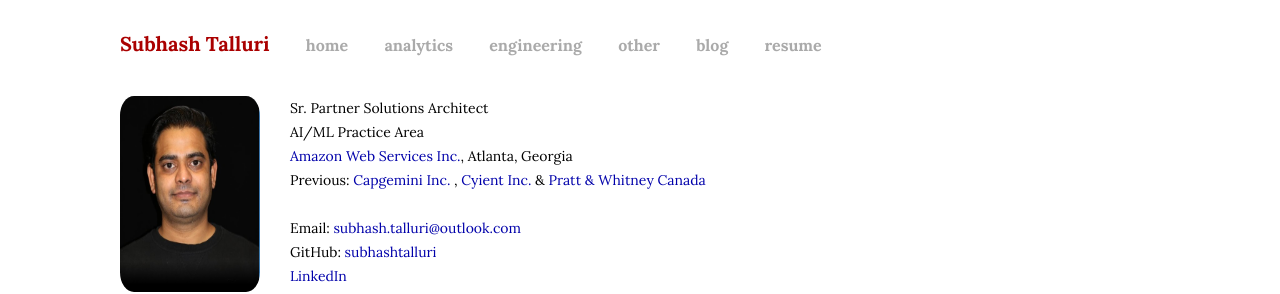
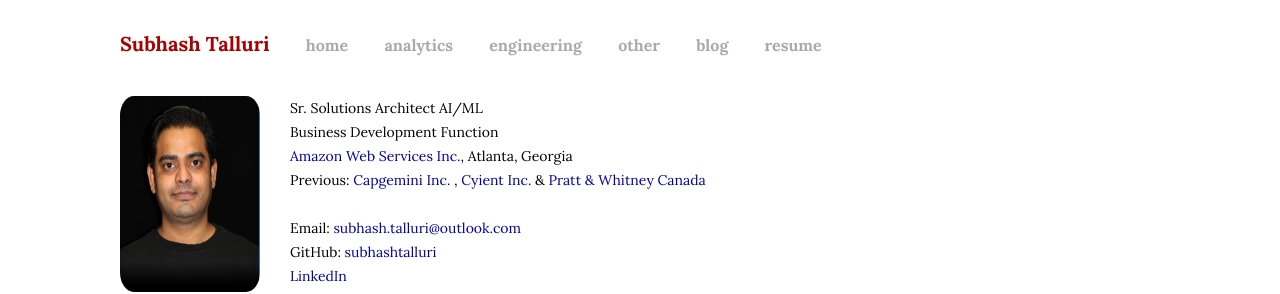
Before and after one commit to subhashtalluri/subhashtalluri.github.io, a Jekyll site: the page built from index.md, in a window 1280 px wide. Shown: the top 294 px of the page. Built offline with Jekyll 4.4.1, drawn with Linux system fonts in a browser that asks for light colours.

Commit message:
update oct 2021'

```diff
--- a/_layouts/home.html
+++ b/_layouts/home.html
@@ -12,8 +12,8 @@
                   <img src="/assets/me.jpg" width="140px" height="196px">
                 </div>
                 <div class="contact">
-                  Sr. Partner Solutions Architect<br>
-                  AI/ML Practice Area  <br>
+                  Sr. Solutions Architect AI/ML<br>
+                  Business Development Function  <br>
                   <a href="https://aws.amazon.com/">Amazon Web Services Inc.</a>, Atlanta, Georgia <br>
                   Previous: <a href="http://www.capgemini.com//">Capgemini Inc.</a> , <a href="http://www.cyient.com//">Cyient Inc.</a> & <a href="http://www.pwc.ca/">Pratt & Whitney Canada</a> <br>
                   <br>
```
